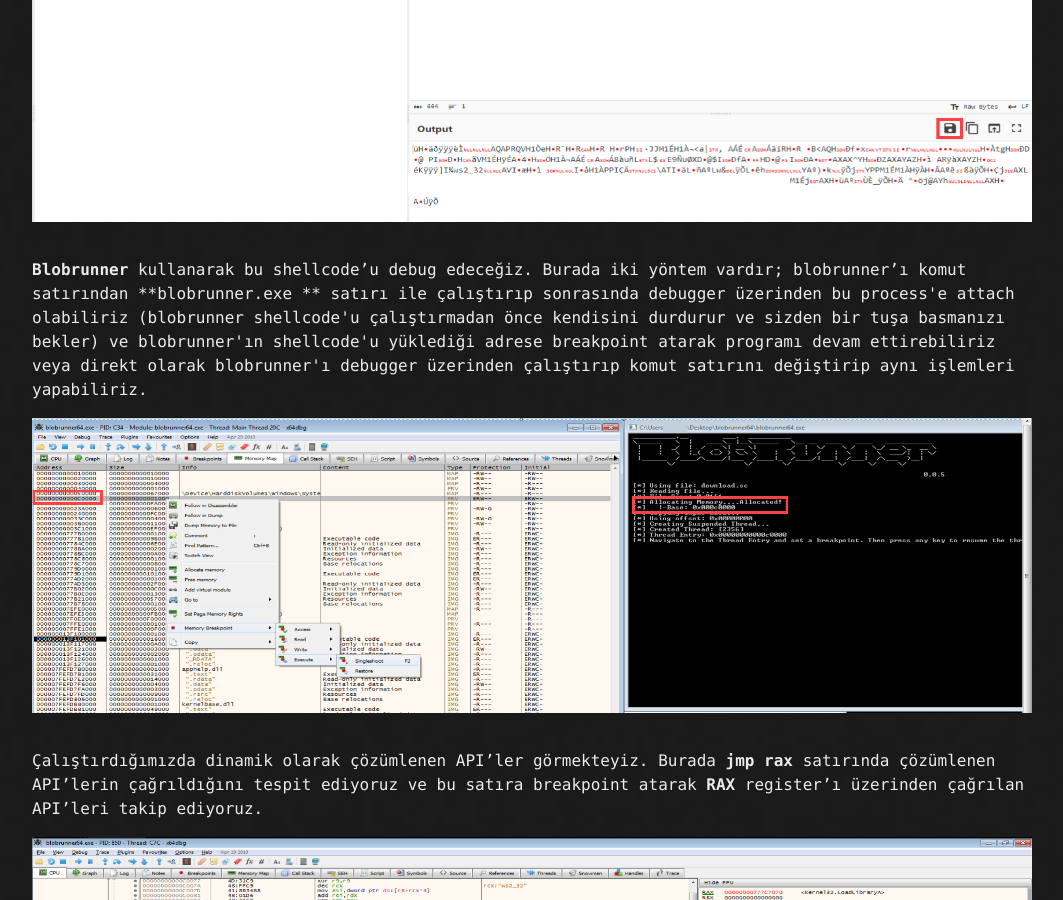
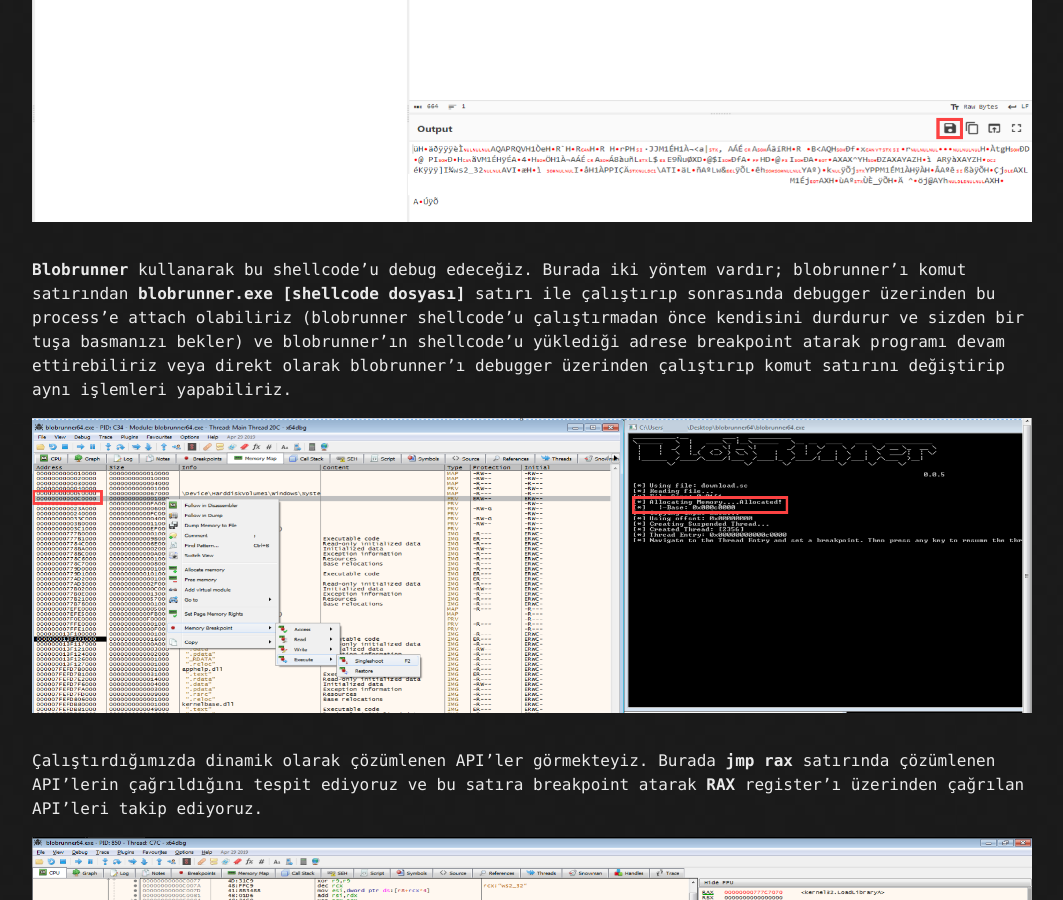
Before and after one commit to fatihbeyexe/onlyf8.github.io, a Jekyll site: the page built from _posts/2023-08-27-powershell-obfuscation.md, in a window 1280 px wide and 900 px high, scrolled down 7556 px. Shown: the whole window, without its empty margins (108-1171 px from the left). Built offline with Jekyll 4.4.1, drawn with Linux system fonts in a browser that asks for light colours.

Commit message:
Adding Powershell Obfuscation Posts

````diff
--- a/_posts/2023-08-27-powershell-obfuscation.md
+++ b/_posts/2023-08-27-powershell-obfuscation.md
@@ -71,27 +71,27 @@
 
 Öncelikle bu powershell tek bir satır değil çünkü aralarda **;** karakterini satır satır ayırmak için kullanıldığını görebiliyoruz. Bu karakterlerden sonra satır atlayıp scripti satır satır çalıştırılabilecek hale getiriyoruz.
 
-<img title="PE 101" src="../assets/deobfuscation_step1.png" style="display:block; margin-right:auto; margin-left:auto; padding-bottom:20px;">
+<img title="Deobfuscation Step 1" src="../assets/deobfuscation_step1.png" style="display:block; margin-right:auto; margin-left:auto; padding-bottom:20px;">
 
 Şimdi bir nebze daha okunabilir ( :D ) hale geldi. Peki bu satırlar ne yapıyor? Powershell ISE kullanarak satır satır çalıştıralım.
 
-<img title="PE 101" src="../assets/deobfuscation_step2.png" style="display:block; margin-right:auto; margin-left:auto; padding-bottom:20px;">
+<img title="Deobfuscation Step 2" src="../assets/deobfuscation_step2.png" style="display:block; margin-right:auto; margin-left:auto; padding-bottom:20px;">
 
 Adım adım çalıştırdığımızda şunu fark ediyoruz; 1. satırda ilk oluşturulan değişkene "0" değeri atanıyor, ardından farklı bir değişkene de bu değer atanıyor. 3. satıra geldiğimizde ise oluşturulan değişkene **++0** değerinin atandığını görebilirsiniz. Bu satırda **0** olarak tanımlanan değişken **1** arttırılıp yeni oluşturulan değişkene atanmaktadır. Bu şekilde 0-9 arası bütün rakamlar birer değişkende saklanmaktadır. Peki ne işe yarayacak bu rakamlar?
 
-<img title="PE 101" src="../assets/deobfuscation_step3.png" style="display:block; margin-right:auto; margin-left:auto; padding-bottom:20px;">
+<img title="Deobfuscation Step 3" src="../assets/deobfuscation_step3.png" style="display:block; margin-right:auto; margin-left:auto; padding-bottom:20px;">
 
 Rakam tanımlamaları bittikten sonra 12. satıra geliyoruz. Bu satırdaki değişkene ise çeşitli native powershell değişkenleri kullanılarak **"[Char]"** stringi atanmaktadır. Peki bu  **"[Char]"** stringi ne işe yarayacak?
 
-<img title="PE 101" src="../assets/deobfuscation_step4.png" style="display:block; margin-right:auto; margin-left:auto; padding-bottom:20px;">
+<img title="Deobfuscation Step 4" src="../assets/deobfuscation_step4.png" style="display:block; margin-right:auto; margin-left:auto; padding-bottom:20px;">
 
 Bir sonraki satırda ise yine native değişkenlerden olan (yukarıdaki görselde kırmızı ile kutu içine alınmış değişkenler) **System.Collections.Hashtable** değişkeni üzerinden index kullanılarak **insert** metodu oluşturulduğu görülmektedir. Yalnızca **r** harfi **"$?"** yani **True** stringi üzerinden elde edilmiştir.
 
-<img title="PE 101" src="../assets/deobfuscation_step5.png" style="display:block; margin-right:auto; margin-left:auto; padding-bottom:20px;">
+<img title="Deobfuscation Step 5" src="../assets/deobfuscation_step5.png" style="display:block; margin-right:auto; margin-left:auto; padding-bottom:20px;">
 
 Ardından yine **System.Collections.Hashtable** stringi üzerinden index kullanılarak **"ie"** stringi elde edildiği, bir önceki satırda oluşturulan değişken üzerinden ise **"x"** harfi alınarak **"iex"** yani **Invoke-Expression** metodu elde edildiği görülmektedir. Son satırda ise **"iex"** ardından **"[Char]"** kullanılarak obfuscate edilmiş script çalıştırılacağı görülmektedir. Bu komutu çalıştırmadan elde etmek için şunu yapabiliriz; artık **iex** değişkenini biliyoruz, o zaman bu değişken yerine **"echo"** yazarsak komutu çalıştırmak yerine ekrana basacaktır. Fakat bu scriptte iki adet **iex** bulunmakta. Birincisi 15. satırın başında, ikincisi ise sonunda. Baştaki **iex** stringi oluşturmak için, sondaki ise komutu çalıştırmak için yazılmıştır. Sondaki **iex** stringini taşıyan değişken yerine **"echo"** yazıp komutu elde edebiliriz.
 
-<img title="PE 101" src="../assets/deobfuscation_step6.png" style="display:block; margin-right:auto; margin-left:auto; padding-bottom:20px;">
+<img title="Deobfuscation Step 6" src="../assets/deobfuscation_step6.png" style="display:block; margin-right:auto; margin-left:auto; padding-bottom:20px;">
 
 Special Character Obfuscation uygulanmış bir scripti tersine çevirmenin diğer yolu ise şudur; örneğin **"${;#'}"** değişkenine 0 rakamı atandı. Çeşitli text editor araçlarıyla bu değişkenin geçtiği her yerdeki değerini 0 ve diğer değişkenlerin de sayısal değerlerini tüm satırlarda değiştirip, son satırdaki **"[Char][x]"** x'yerine gelen rakamları okunur hale getirip tüm stringi elde edebilirsiniz.
 
@@ -102,11 +102,11 @@
 
 Powershell üzerinde ```$a="A"+"B" ``` şeklinde iki ve daha fazla string birleştirilerek bir değişkene atanabilir veya bir metoda parametre olarak verilebilir. Bir diğer string parçalama yöntemi ise liste yöntemidir. ```$a=("{0}{1}")-f'A','B' ``` şeklinde yapılan tanımlamada; **-f** anahtarından sonra verilen her bir string elemanı 0'dan başlayarak indekslenir ardından **-f** anahtarından önceki string içerisinde süslü parantezler arasında bulunan index numaralarına göre stringde yerine yazılır. Yukarıdaki iki powershell komutu da **$a** değişkeninin değerini **AB** yapmaktadır. Peki bu iki teknik birlikte kullanılırsa ne olur?
 
-<img title="PE 101" src="../assets/formatList-1.png" style="display:block; margin-right:auto; margin-left:auto; padding-bottom:20px;">
+<img title="Format List" src="../assets/formatList-1.png" style="display:block; margin-right:auto; margin-left:auto; padding-bottom:20px;">
 
 Tatlı mı tatlı bir powershell scriptiniz olur :) Birçok random değişken ismi, string birleştirme, liste formatında string modifikasyonu, Base64, Gunzip vs. Ortalık epey karışık. Nereden başlamalıyız? Öncelikle değişken isimlerini okunabilir hale getiriyoruz. Ardından ```'+' ``` karakterlerini tüm script içerisinde siliyoruz.
 
-<img title="PE 101" src="../assets/formatList-2.png" style="display:block; margin-right:auto; margin-left:auto; padding-bottom:20px;">
+<img title="Format List" src="../assets/formatList-2.png" style="display:block; margin-right:auto; margin-left:auto; padding-bottom:20px;">
 
 Artık bazı stringler az da olsa okunabilir/tahmin edilebilir hale geldi. Şimdi ikinci satıra odaklanalım;
 
@@ -122,37 +122,37 @@
 
 **-f** yani **Format List** yapısının çözümlenme biçimi bu şekildedir. Şimdi bütün satırları aynı şekilde okunabilir hale getirelim.
 
-<img title="PE 101" src="../assets/formatList-3.png" style="display:block; margin-right:auto; margin-left:auto; padding-bottom:20px;">
+<img title="Format List" src="../assets/formatList-3.png" style="display:block; margin-right:auto; margin-left:auto; padding-bottom:20px;">
 
 Bütün stringleri çözümledik, şimdi anlamlandıralım. Satırlarda geçen kavramların birçoğu powershell üzerinde bulunan güvenlik mekanizmalarını devre dışı bırakmak üzerine yazılmış olduğunu fark ediyoruz. Bunlar; AMSI (Anti-Malware Scan Interface), ScriptBlockLogging (çalıştırılan powershell scriptlerinin loglanmasına yarayan güvenlik mekanizması) vb. mekanizmalardır. İlk satırda yapılan versiyon kontrolü ise bu güvenlik mekanizmalarının olup olmadığını kontrol etmek için koyulduğu düşünülmektedir. AMSI mekanizması PowerShell 4.0, ScriptBlockLogging ise PowerShell 5.0 ile eklenmiş özelliklerdir. Eğer 3 ve daha küçük bir sürüme sahip powershell üzerinde bu komutlar çalışacaksa zaten halihazırda bu mekanizmalar olmayacağı için bu mekanizmalar üzerinde işlem yapmaya çalıştığımızda hata alacağız. Bundan dolayı saldırganların böyle bir kontrol koyduğu düşünülmektedir.
 
 Son satırda ise ampersand (&) işareti ile birlikte sonrasında gelen komut çalıştırılmıştır. Peki nedir bu komut? **+** karakteri ile birleştirme sonrasında Format List ile birlikte string tamamla işleminin ardından bir Base64Decode sonrasında ise Gunzip ile decompress edilen bir string karşımızda çıkıyor. Yani asıl çalıştırılmak istenen komut; Gunzip ile compress edilmiş ,Base64 ile encode edilmiş, Format List'e uygun hale getirilmiş -> **+** karakteri ile parçalanmış ve son halini almış. Bu sıralamayı tersinden yaparsak orjinal stringe ulaşabiliriz.
 
-<img title="PE 101" src="../assets/cyberChef-1.png" style="display:block; margin-right:auto; margin-left:auto; padding-bottom:20px;">
+<img title="CyberChef Decoding" src="../assets/cyberChef-1.png" style="display:block; margin-right:auto; margin-left:auto; padding-bottom:20px;">
 
 Orjinal string'i CyberChef üzerinde önce **FromBase64** sonrasında ise **Gunzip Decompress** yaparak bir sonraki adıma geçiyoruz. Tekrar bir powershell scripti ile karşılaşıyoruz. Bu powershell scriptine baktığımızda ise .NET metodları kullanarak bir shellcode çalıştırdığını anlayabiliyoruz. Hafıza bloğunda **VirtualAlloc** ile bir yer ayrıldığını, ardından bu yeni oluşturulan kısma Base64 ile encode edilmiş sonrasında decode edilen shellcode'un **Copy** ile taşındığını sonrasında ise **CreateThread** ile çalıştırıldığı anlaşılmaktadır.
 
-<img title="PE 101" src="../assets/secondStage-1.png" style="display:block; margin-right:auto; margin-left:auto; padding-bottom:20px;">
+<img title="Second Stage" src="../assets/secondStage-1.png" style="display:block; margin-right:auto; margin-left:auto; padding-bottom:20px;">
 
 Şimdiki aşamada ise shellcode'u elde edip neler elde edebileceğime bakacağız. Öncelikle buradaki Base64 değerini CyberChef kullanarak decode ediyoruz ve **Download** özelliğini kullanarak indiriyoruz.
 
-<img title="PE 101" src="../assets/cyberChef-2.png" style="display:block; margin-right:auto; margin-left:auto; padding-bottom:20px;">
+<img title="CyberChef Decoding" src="../assets/cyberChef-2.png" style="display:block; margin-right:auto; margin-left:auto; padding-bottom:20px;">
 
-**Blobrunner** kullanarak bu shellcode'u debug edeceğiz. Burada iki yöntem vardır; blobrunner'ı komut satırından **blobrunner.exe <shellcode dosyası>** satırı ile çalıştırıp sonrasında debugger üzerinden bu process'e attach olabiliriz (blobrunner shellcode'u çalıştırmadan önce kendisini durdurur ve sizden bir tuşa basmanızı bekler) ve blobrunner'ın shellcode'u yüklediği adrese breakpoint atarak programı devam ettirebiliriz veya direkt olarak blobrunner'ı debugger üzerinden çalıştırıp komut satırını değiştirip aynı işlemleri yapabiliriz.
+**Blobrunner** kullanarak bu shellcode'u debug edeceğiz. Burada iki yöntem vardır; blobrunner'ı komut satırından **blobrunner.exe [shellcode dosyası]** satırı ile çalıştırıp sonrasında debugger üzerinden bu process'e attach olabiliriz (blobrunner shellcode'u çalıştırmadan önce kendisini durdurur ve sizden bir tuşa basmanızı bekler) ve blobrunner'ın shellcode'u yüklediği adrese breakpoint atarak programı devam ettirebiliriz veya direkt olarak blobrunner'ı debugger üzerinden çalıştırıp komut satırını değiştirip aynı işlemleri yapabiliriz.
 
-<img title="PE 101" src="../assets/shellcodeDebug-1.png" style="display:block; margin-right:auto; margin-left:auto; padding-bottom:20px;">
+<img title="Debugging Shellcode" src="../assets/shellCodeDebug-1.png" style="display:block; margin-right:auto; margin-left:auto; padding-bottom:20px;">
 
 Çalıştırdığımızda dinamik olarak çözümlenen API'ler görmekteyiz. Burada **jmp rax** satırında çözümlenen API'lerin çağrıldığını tespit ediyoruz ve bu satıra breakpoint atarak **RAX** register'ı üzerinden çağrılan API'leri takip ediyoruz.
 
-<img title="PE 101" src="../assets/shellcodeDebug-2.png" style="display:block; margin-right:auto; margin-left:auto; padding-bottom:20px;">
+<img title="Debugging Shellcode" src="../assets/shellCodeDebug-2.png" style="display:block; margin-right:auto; margin-left:auto; padding-bottom:20px;">
 
 Öncelikle **LoadLibrary** API'si ile **ws2_32** kütüphanesi yükleniyor, soket işlemleri yapacağını anlıyoruz. Sonrasında ise **WSAStartup** API'si ile bir soket oluşturduğunu görüyoruz.
 
-<img title="PE 101" src="../assets/shellcodeDebug-3.png" style="display:block; margin-right:auto; margin-left:auto; padding-bottom:20px;">
+<img title="Debugging Shellcode" src="../assets/shellCodeDebug-3.png" style="display:block; margin-right:auto; margin-left:auto; padding-bottom:20px;">
 
 Oluşturulan soketi **bind** API'si kullanarak aktif hale getiriyor. Parametrelere baktığımızda **4444** portunun dinlendiğini tespit ediyoruz.
 
-<img title="PE 101" src="../assets/shellcodeDebug-4.png" style="display:block; margin-right:auto; margin-left:auto; padding-bottom:20px;">
+<img title="Debugging Shellcode" src="../assets/shellCodeDebug-4.png" style="display:block; margin-right:auto; margin-left:auto; padding-bottom:20px;">
 
 Sonuç olarak ilk adımdan itibaren deobfuscate ettiğimiz powershell scriptinin **bind shell** türünde bir zararlı yazılım olduğunu tespit ediyoruz.
 
````
Also changed, not shown: _posts/2023-08-27-powershell-obfuscationEN.md (+16 -16 lines).
